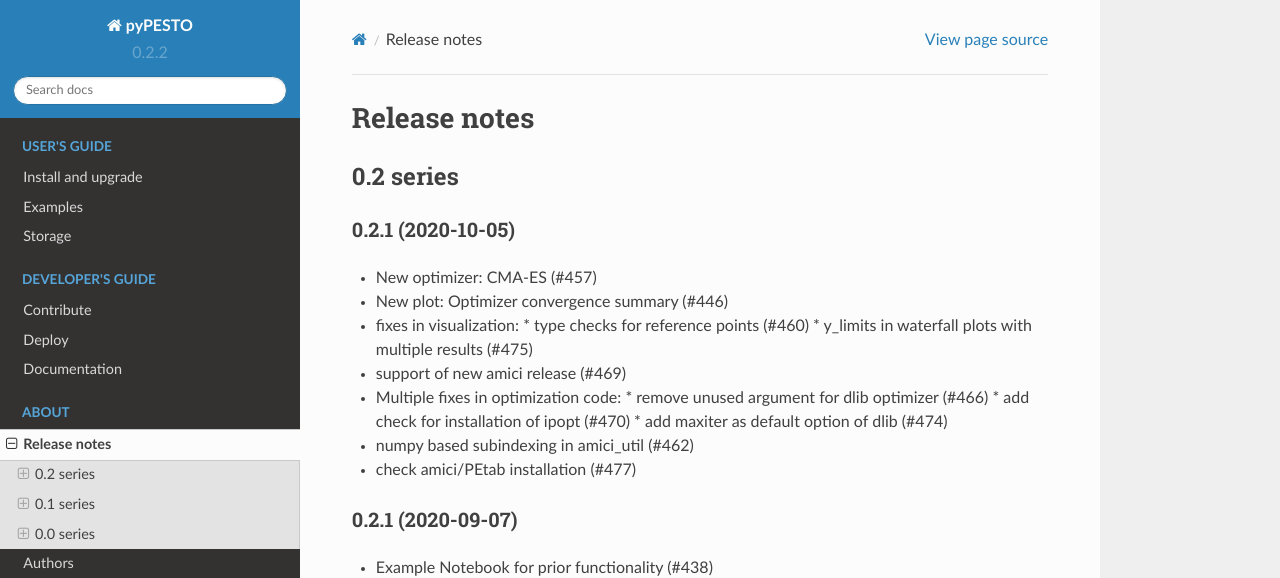
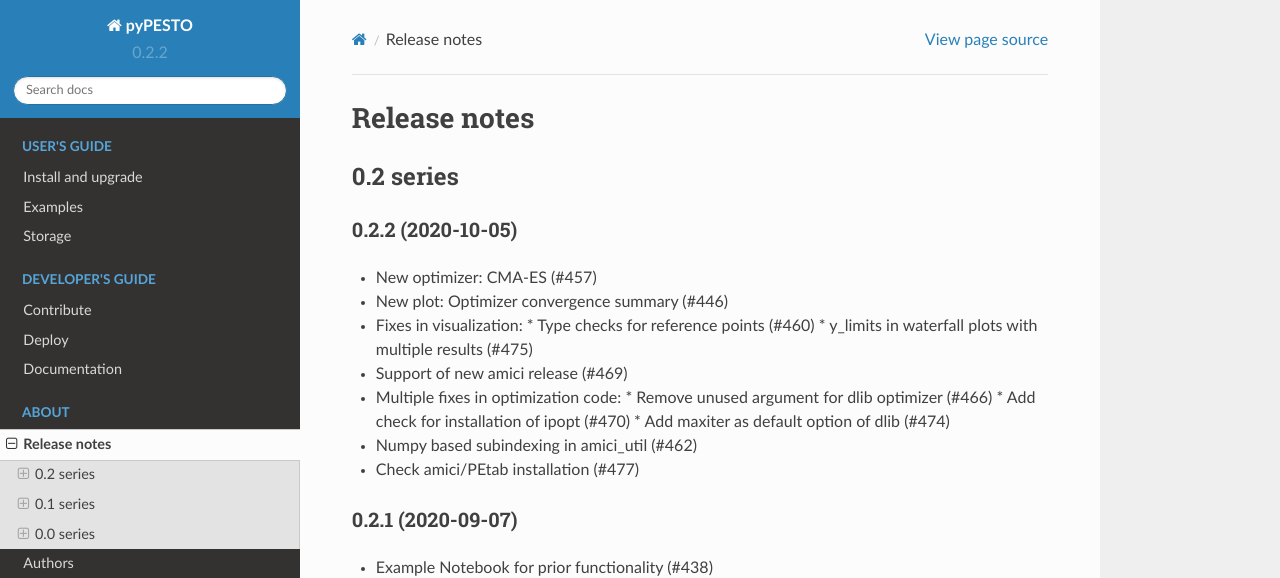
Before and after one commit to ICB-DCM/pyPESTO, a Sphinx documentation site: the page built from doc/releasenotes.rst, in a window 1280 px wide and 900 px high. Shown: the top 578 px of the window. Built offline with Sphinx 7.4.7 and the Read the Docs theme 2.0.0, drawn with Linux system fonts in a browser that asks for light colours; pages that are not in the unit, such as notebooks, are missing from menus.

Commit message:
fix review suggestions

```diff
--- a/doc/releasenotes.rst
+++ b/doc/releasenotes.rst
@@ -5,21 +5,21 @@
 0.2 series
 ..........
 
-0.2.1 (2020-10-05)
+0.2.2 (2020-10-05)
 ------------------
 
 * New optimizer: CMA-ES (#457)
 * New plot: Optimizer convergence summary (#446)
-* fixes in visualization:
-  * type checks for reference points (#460)
+* Fixes in visualization:
+  * Type checks for reference points (#460)
   * y_limits in waterfall plots with multiple results (#475)
-* support of new amici release (#469)
+* Support of new amici release (#469)
 * Multiple fixes in optimization code:
-  * remove unused argument for dlib optimizer (#466)
-  * add check for installation of ipopt (#470)
-  * add maxiter as default option of dlib (#474)
-* numpy based subindexing in amici_util (#462)
-* check amici/PEtab installation (#477)
+  * Remove unused argument for dlib optimizer (#466)
+  * Add check for installation of ipopt (#470)
+  * Add maxiter as default option of dlib (#474)
+* Numpy based subindexing in amici_util (#462)
+* Check amici/PEtab installation (#477)
 
 0.2.1 (2020-09-07)
 ------------------
```
